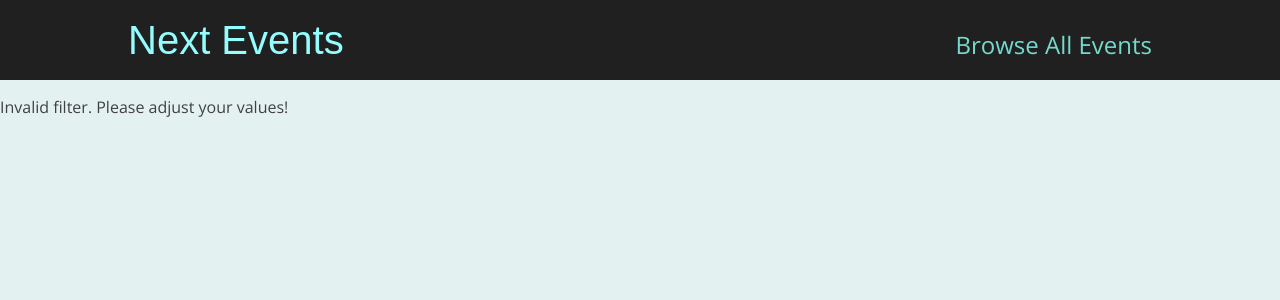
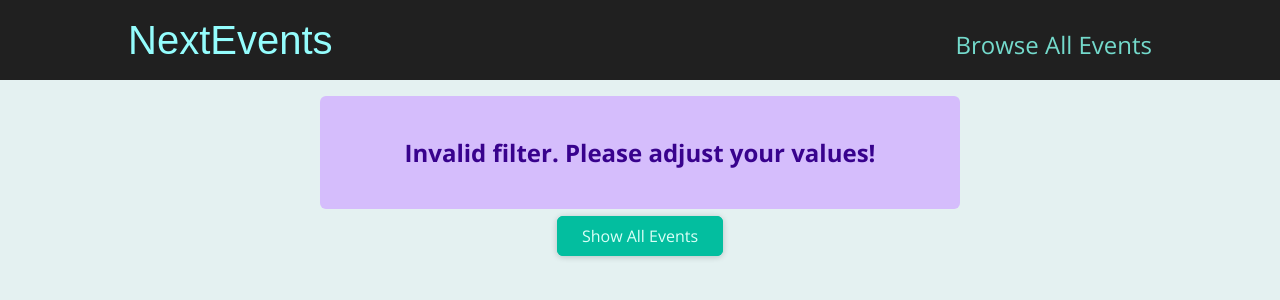
Before and after one commit to SammyLeths/next-event, a Next.js app: page /events/e2 in a window 1280 px wide. Shown: the top 300 px of the page. Built offline with nearby package versions, Linux system fonts and the light colour scheme.

Commit message:
added events filters

```diff
--- a/src/components/events/events-search.module.css
+++ b/src/components/events/events-search.module.css
@@ -55,7 +55,7 @@
   }
 
   .controls {
-    width: 80%;
+    /* width: 80%; */
     flex-direction: row;
   }
 
--- /dev/null
+++ b/src/components/events/results-title.js
@@ -0,0 +1,20 @@
+import Button from '../ui/button';
+import classes from './results-title.module.css';
+
+function ResultsTitle(props) {
+  const { date } = props;
+
+  const humanReadableDate = new Date(date).toLocaleDateString('en-US', {
+    month: 'long',
+    year: 'numeric',
+  });
+
+  return (
+    <section className={classes.title}>
+      <h1>Events in {humanReadableDate}</h1>
+      <Button link='/events'>Show all events</Button>
+    </section>
+  );
+}
+
+export default ResultsTitle;
--- /dev/null
+++ b/src/components/events/results-title.module.css
@@ -0,0 +1,6 @@
+.title {
+  margin: 2rem auto;
+  width: 90%;
+  max-width: 40rem;
+  text-align: center;
+}
--- a/src/components/layout/main-header.js
+++ b/src/components/layout/main-header.js
@@ -6,7 +6,7 @@
   return (
     <header className={classes.header}>
       <div className={classes.logo}>
-        <Link href='/'>Next Events</Link>
+        <Link href='/'>NextEvents</Link>
       </div>
       <nav className={classes.navigation}>
         <ul>
--- /dev/null
+++ b/src/components/ui/error-alert.js
@@ -0,0 +1,7 @@
+import classes from './error-alert.module.css';
+
+function ErrorAlert(props) {
+  return <div className={classes.alert}>{props.children}</div>;
+}
+
+export default ErrorAlert;
--- /dev/null
+++ b/src/components/ui/error-alert.module.css
@@ -0,0 +1,12 @@
+.alert {
+  margin: 1rem auto;
+  padding: 1rem 2rem;
+  width: 90%;
+  max-width: 40rem;
+  background-color: #d5bdfc;
+  color: #38028d;
+  font-weight: bold;
+  font-size: 1.5rem;
+  text-align: center;
+  border-radius: 6px;
+}
--- a/src/pages/events/[...slug].js
+++ b/src/pages/events/[...slug].js
@@ -1,7 +1,10 @@
-import React from 'react';
+import React, { Fragment } from 'react';
 import { useRouter } from 'next/router';
 import { getFilteredEvents } from '../../../dummy-data';
 import EventList from '@/components/events/event-list';
+import ResultsTitle from '@/components/events/results-title';
+import Button from '@/components/ui/button';
+import ErrorAlert from '@/components/ui/error-alert';
 
 const FilteredEventsPage = () => {
   const router = useRouter();
@@ -23,7 +26,17 @@
     filteredMonth < 1 ||
     filteredMonth > 12
   ) {
-    return <p>Invalid filter. Please adjust your values!</p>;
+    return (
+      <Fragment>
+        <ErrorAlert>
+          <p>Invalid filter. Please adjust your values!</p>
+        </ErrorAlert>
+
+        <div className='center'>
+          <Button link='/events'>Show All Events</Button>
+        </div>
+      </Fragment>
+    );
   }
 
   const filteredEvents = getFilteredEvents({
@@ -32,13 +45,26 @@
   });
 
   if (!filteredEvents || filteredEvents.length === 0) {
-    return <p>No events found for the chosen filter!</p>;
+    return (
+      <Fragment>
+        <ErrorAlert>
+          <p>No events found for the chosen filter!</p>
+        </ErrorAlert>
+
+        <div className='center'>
+          <Button link='/events'>Show All Events</Button>
+        </div>
+      </Fragment>
+    );
   }
 
+  const date = new Date(filteredYear, filteredMonth - 1);
+
   return (
-    <div>
+    <Fragment>
+      <ResultsTitle date={date} />
       <EventList items={filteredEvents} />
-    </div>
+    </Fragment>
   );
 };
 
```
Also changed, not shown: src/pages/events/[eventId].js (+6 -1 lines).
